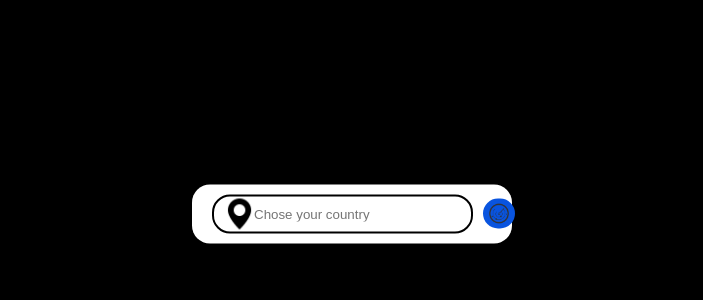
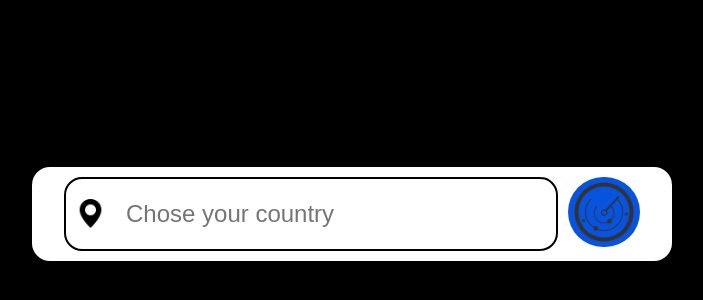
Before and after one commit to Sp0ngbik/weather_project, a React (Create React App) app: page / in a window 1280 px wide. Shown: the part 186-486 px from the top of the page, without its empty margins (288-991 px from the left). Built offline with nearby package versions, Linux system fonts and the light colour scheme.

Commit message:
before func

```diff
--- a/src/App.js
+++ b/src/App.js
@@ -2,20 +2,22 @@ import axios from "axios";
 import { useState } from "react";
 import style from "./style.module.scss";
 import searchImage from "./image/4708645.png";
+import { currentData, currentWeatherData } from "./functionsWeather";
 function App() {
   const [nameOfCountry, setNameOfCountry] = useState();
   const [weatherData, setWeatherData] = useState();
   const [currentTemp, setCurrentTemp] = useState();
   const [openInfoWeather, setopenInfoWeather] = useState();
+
   const getCountyCords = () => {
     const feelsLikeKelvin = 273.15;
     const apiKey = "5eac858cbc638bf9cf41fef1f454746f";
-    const apiRequest = `http://api.openweathermap.org/geo/1.0/direct?q=${nameOfCountry}&appid=${apiKey}`;
+    const apiRequest = `http://api.openweathermap.org/geo/1.0/direct?q=${nameOfCountry}&limit=5&appid=${apiKey}`;
     axios
       .get(apiRequest)
       .then((dataCountry) => {
         return axios.get(
-          `https://api.openweathermap.org/data/2.5/weather?lat=${dataCountry.data[0].lat}&lon=${dataCountry.data[0].lon}&appid=${apiKey}`
+          `https://api.openweathermap.org/data/2.5/weather?lat=${dataCountry.data[0].lat}&limit=5&lon=${dataCountry.data[0].lon}&appid=${apiKey}`
         );
       })
       .then((weatherData) => {
@@ -29,6 +31,7 @@ function App() {
         alert("Sorry, but your country was not found");
       });
   };
+
   return (
     <div className={style.mainWeatherBlock}>
       <div className={style.weatherContent}>
@@ -49,24 +52,30 @@ function App() {
           </button>
         </div>
         <div className={style.weatherDataStyle}>
-          {weatherData && (
-            <div
-              className={`${style.temperatureStyle} ${
-                openInfoWeather ?? style.openInfo
-              }`}
-            >
-              <div>
-                <h3>Country: {weatherData.data.sys.country}</h3>
-                <span>{currentTemp && currentTemp} °C</span>
-                <img
-                  src={`https://openweathermap.org/img/wn/${weatherData.data.weather[0].icon}@2x.png`}
-                  alt="Sorry but your country not found"
-                />
-                {/* <span>{weatherData.data.weather[0].main}</span>
-                <span>{weatherData.data.weather[0].description}</span> */}
-              </div>
-            </div>
-          )}
+          {
+            weatherData && currentWeatherData(weatherData)
+            //   <div
+            //   className={`${style.temperatureStyle} ${
+            //     openInfoWeather ?? style.openInfo
+            //   }`}
+            //   >
+            //   <div className={style.mainInfo}>
+            //   <h3>Country: {weatherData.data.sys.country}</h3>
+            //   <div>
+            //       <span>{currentTemp && currentTemp} °C</span>
+            //       <img
+            //         src={`https://openweathermap.org/img/wn/${weatherData.data.weather[0].icon}@2x.png`}
+            //         alt="Sorry but your country not found"
+            //         />
+            //     </div>
+            //     <span>{weatherData.data.weather[0].main}</span>
+            //     <span>{weatherData.data.weather[0].description}</span>
+            //     </div>
+            //     <div>
+            //     {currentData(weatherData.data.timezone, weatherData.data.dt)}
+            //   </div>
+            // </div>
+          }
         </div>
       </div>
     </div>
--- /dev/null
+++ b/src/functionsWeather.js
@@ -0,0 +1,17 @@
+export const currentData = (timeZone, dt) => {
+  const date = new Date((dt + timeZone) * 1000);
+  const year = date.getFullYear();
+  const month = date.getMonth() + 1;
+  const day = date.getDate();
+  const hours = date.getHours() - 2;
+  const minutes = date.getMinutes();
+  const seconds = date.getSeconds();
+  const daysOfWeek = ["Вс", "Пн", "Вт", "Ср", "Чт", "Пт", "Сб"];
+  const dayOfWeek = daysOfWeek[date.getDay()];
+  const formattedDateTime = `${day}.${month}.${year}, ${hours}:${minutes}:${seconds}, ${dayOfWeek}`;
+  return formattedDateTime;
+};
+
+export const currentWeatherData = (countrysCounter) => {
+  for (let counter = 0; counter <= countrysCounter.length; counter++) {}
+};
--- a/src/style.module.scss
+++ b/src/style.module.scss
@@ -10,33 +10,36 @@
   top: 50%;
   left: 50%;
   transform: translate(-50%, -50%);
-  width: 320px;
+  width: 50%;
   padding: 0;
   background-color: white;
   border-radius: 18px;
 }
 .inputBlock {
   display: flex;
-  width: 280px;
+  width: 90%;
   animation: 2s linear;
   margin: 0 auto;
 }
 .inputBlock input {
   background-image: url("./image/9803556.png");
-  background-size: 12%;
+  background-size: 6%;
   background-repeat: no-repeat;
   background-position: 10px center;
   border-radius: 18px;
   border: 2px solid black;
-  padding: 10px 40px;
+  width: 80%;
+  height: 50px;
+  font-size: 24px;
+  padding: 10px 60px;
   margin: 10px 0 10px;
 }
 .inputBlock button {
-  margin: 14px 0 0 10px;
+  margin: 10px 0 0 10px;
   border: none;
-  border-radius: 18px;
+  border-radius: 35px;
   transition: 0.3s ease-out;
-  height: 30px;
+  height: 70px;
   background-color: rgb(9, 84, 223);
 }
 .inputBlock button:hover {
@@ -45,7 +48,7 @@
 }
 .inputBlock img {
   display: flex;
-  height: 20px;
+  height: 60px;
   align-content: center;
   justify-items: center;
   justify-content: center;
@@ -53,21 +56,25 @@
 .weatherDataStyle {
   display: flex;
   background-color: blue;
-  align-items: center;
-  justify-content: center;
+  justify-content: space-around;
   border-radius: 0 0 18px 18px;
+  text-align: center;
 }
 .weatherDataStyle img {
   width: 60px;
 }
-.temperatureStyle {
+.weatherDataStyle span {
   display: flex;
-  justify-content: center;
-  justify-items: center;
-  align-items: center;
+  flex-direction: column;
   transition: height 0.5s ease-out;
 }
+.temperatureStyle {
+  display: grid;
+  margin: 20px 0;
+  grid-template-columns: 1fr 1fr;
+}
 .temperatureStyle h3 {
-  font-size: 15px;
+  margin: 0;
+  font-size: 20px;
   font-weight: 500;
 }
```
